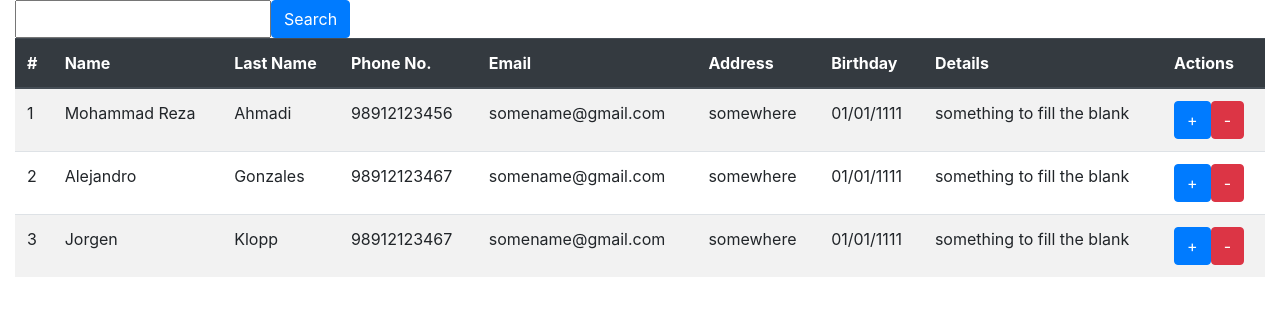
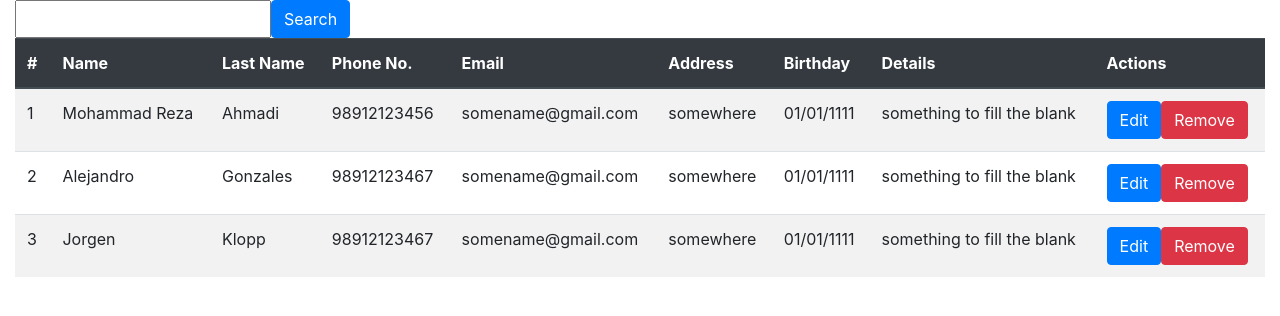
Before and after one commit to mrrezaahmadi/ReactJS-PhoneBook_CRUD, a React (Create React App) app: page / in a window 1280 px wide. Shown: the top 316 px of the page. Built offline with nearby package versions, Linux system fonts and the light colour scheme.

Commit message:
change searchbar component due to more maintainability

```diff
--- a/src/App.js
+++ b/src/App.js
@@ -8,6 +8,9 @@ export default class App extends React.Component {
   render() {
     return (
       <PhoneBook />
+      // <div>
+      //   <h1>T E S T</h1>
+      // </div>
     )
   }
 }
--- /dev/null
+++ b/src/Components/ContactCard/ContactCard.js
@@ -0,0 +1,24 @@
+import React, { Component } from 'react'
+import { Button } from 'react-bootstrap'
+
+export default class ContactCard extends Component {
+    render() {
+        const { contact } = this.props
+        return (
+            <tr>
+                <td>{contact.id}</td>
+                <td>{contact.firstName}</td>
+                <td>{contact.lastName}</td>
+                <td>{contact.phone}</td>
+                <td>{contact.Email}</td>
+                <td>{contact.address}</td>
+                <td>{contact.birthday}</td>
+                <td>{contact.details}</td>
+                <td>
+                    <Button variant="primary">Edit</Button>
+                    <Button variant="danger">Remove</Button>
+                </td>
+            </tr>
+        )
+    }
+}
--- /dev/null
+++ b/src/Components/ContactsContainer/ContactsContainer.js
@@ -0,0 +1,31 @@
+import React, { Component } from 'react'
+import { Table } from 'react-bootstrap'
+import ContactCard from '../ContactCard/ContactCard'
+
+export default class ContactsContainer extends Component {
+    render() {
+        const { contacts } = this.props
+        return (
+            <Table responsive hover striped>
+                <thead className="thead-dark">
+                    <tr>
+                        <th>#</th>
+                        <th>Name</th>
+                        <th>Last Name</th>
+                        <th>Phone No.</th>
+                        <th>Email</th>
+                        <th>Address</th>
+                        <th>Birthday</th>
+                        <th>Details</th>
+                        <th>Actions</th>
+                    </tr>
+                </thead>
+                <tbody>
+                    {contacts.map(contact => (
+                        <ContactCard contact={contact} key={contact.id} />
+                    ))}
+                </tbody>
+            </Table>
+        )
+    }
+}
--- a/src/Components/PhoneBook/PhoneBook.js
+++ b/src/Components/PhoneBook/PhoneBook.js
@@ -1,6 +1,8 @@
 import React, { Component } from 'react'
 import { Container } from 'react-bootstrap'
 import SearchBar from '../SearchBar/SearchBar'
+import ContactsContainer from '../ContactsContainer/ContactsContainer'
+
 
 export default class PhoneBook extends Component {
   state = {
@@ -31,16 +33,22 @@ export default class PhoneBook extends Component {
       address: 'somewhere',
       birthday: '01/01/1111',
       details: 'something to fill the blank'
-    }]
+    }],
+    search: ''
   }
 
+  filteredContactsHandler = (e) => {
+    this.setState({ search: e.target.value })
+  }
+
+
   render() {
+    let filteredContacts = this.state.contacts.filter(contact => contact.firstName.toLowerCase().includes(this.state.search.toLowerCase()) || contact.phone.toString().includes(this.state.search))
     return (
-      <div>
-        <Container fluid>
-          <SearchBar contacts={this.state.contacts}/>
-        </Container>
-      </div>
+      <Container fluid>
+        <SearchBar filter={this.filteredContactsHandler} />
+        <ContactsContainer contacts={filteredContacts} />
+      </Container>
     )
   }
 }
--- a/src/Components/SearchBar/SearchBar.js
+++ b/src/Components/SearchBar/SearchBar.js
@@ -1,28 +1,14 @@
 import React, { Component } from 'react'
-import { Form, InputGroup } from 'react-bootstrap'
-import TableMaker from '../TableMaker/TableMaker'
+import { Form, InputGroup, Button } from 'react-bootstrap'
 
 export default class SearchBar extends Component {
-    state = {
-        search: ''
-    }
-
-    changeHandler = (e) => {
-        const { value } = e.target
-        this.setState({ search: value })
-
-    }
     render() {
-        const { contacts } = this.props
-        const { search } = this.state
-        let filteredContacts = contacts.filter(contact => contact.firstName.toLowerCase().includes(search.toLowerCase()) || contact.phone.toString().includes(search))
         return (
             <Form>
                 <InputGroup>
-                    <input name='search' value={this.state.search} onChange={this.changeHandler} />
-                    <button className="btn btn-primary">Search</button>
+                    <input onChange={e => this.props.filter(e)} />
+                    <Button variant='primary'>Search</Button>
                 </InputGroup>
-                <TableMaker contacts={filteredContacts} />
             </Form>
         )
     }
--- a/src/Components/TableMaker/TableMaker.js
+++ /dev/null
@@ -1,43 +0,0 @@
-import React, { Component } from 'react'
-import { Table, Button } from 'react-bootstrap'
-
-export default class TableMaker extends Component {
-    render() {
-        const { contacts } = this.props
-        return (
-            <Table responsive hover striped>
-                <thead className="thead-dark">
-                    <tr>
-                        <th>#</th>
-                        <th>Name</th>
-                        <th>Last Name</th>
-                        <th>Phone No.</th>
-                        <th>Email</th>
-                        <th>Address</th>
-                        <th>Birthday</th>
-                        <th>Details</th>
-                        <th>Actions</th>
-                    </tr>
-                </thead>
-                <tbody>
-                    {contacts.map(contact => (
-                        <tr key={contact.id}>
-                            <td>{contact.id}</td>
-                            <td>{contact.firstName}</td>
-                            <td>{contact.lastName}</td>
-                            <td>{contact.phone}</td>
-                            <td>{contact.Email}</td>
-                            <td>{contact.address}</td>
-                            <td>{contact.birthday}</td>
-                            <td>{contact.details}</td>
-                            <td>
-                                <Button variant="primary">+</Button>
-                                <Button variant="danger">-</Button>
-                            </td>
-                        </tr>
-                    ))}
-                </tbody>
-            </Table>
-        )
-    }
-}
```
